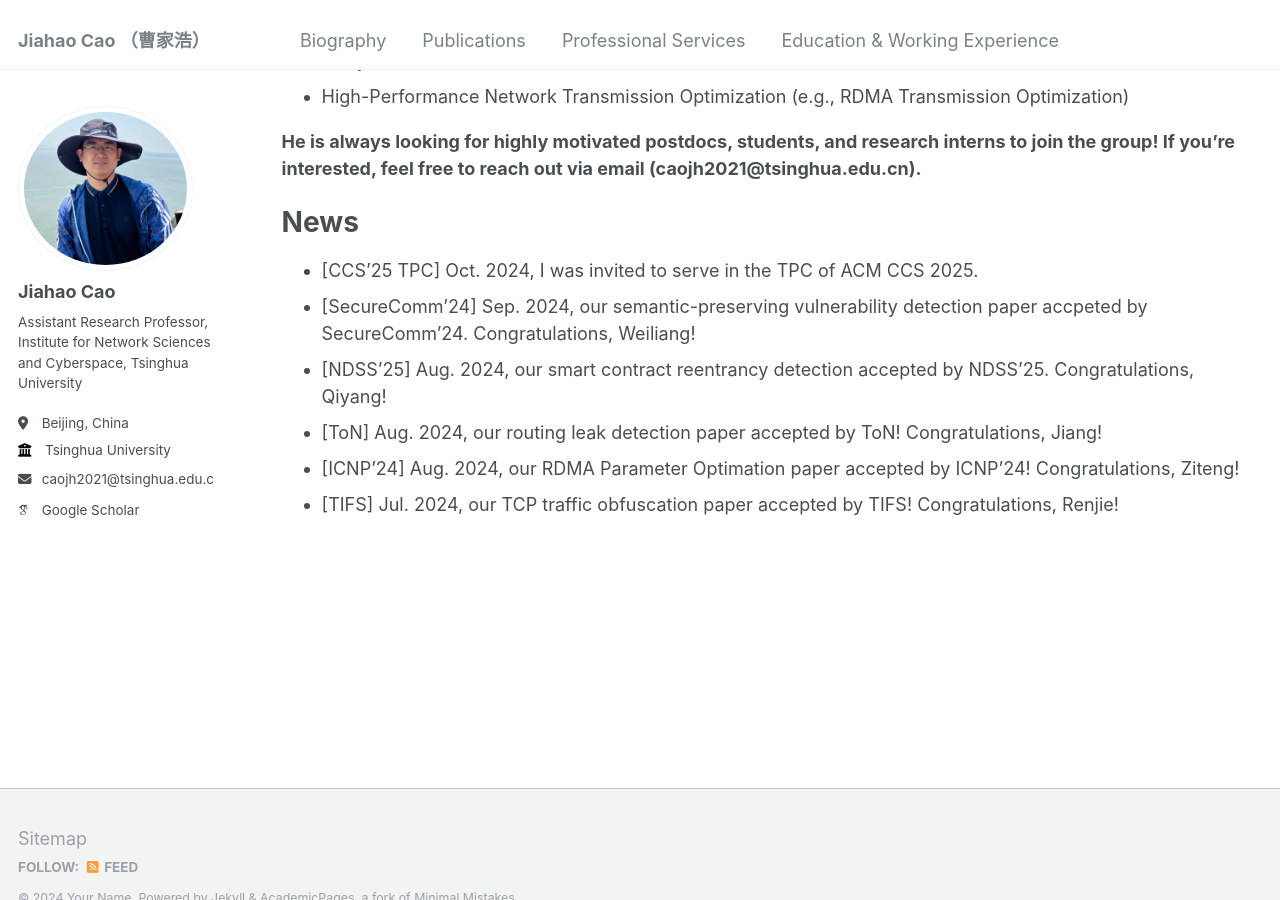
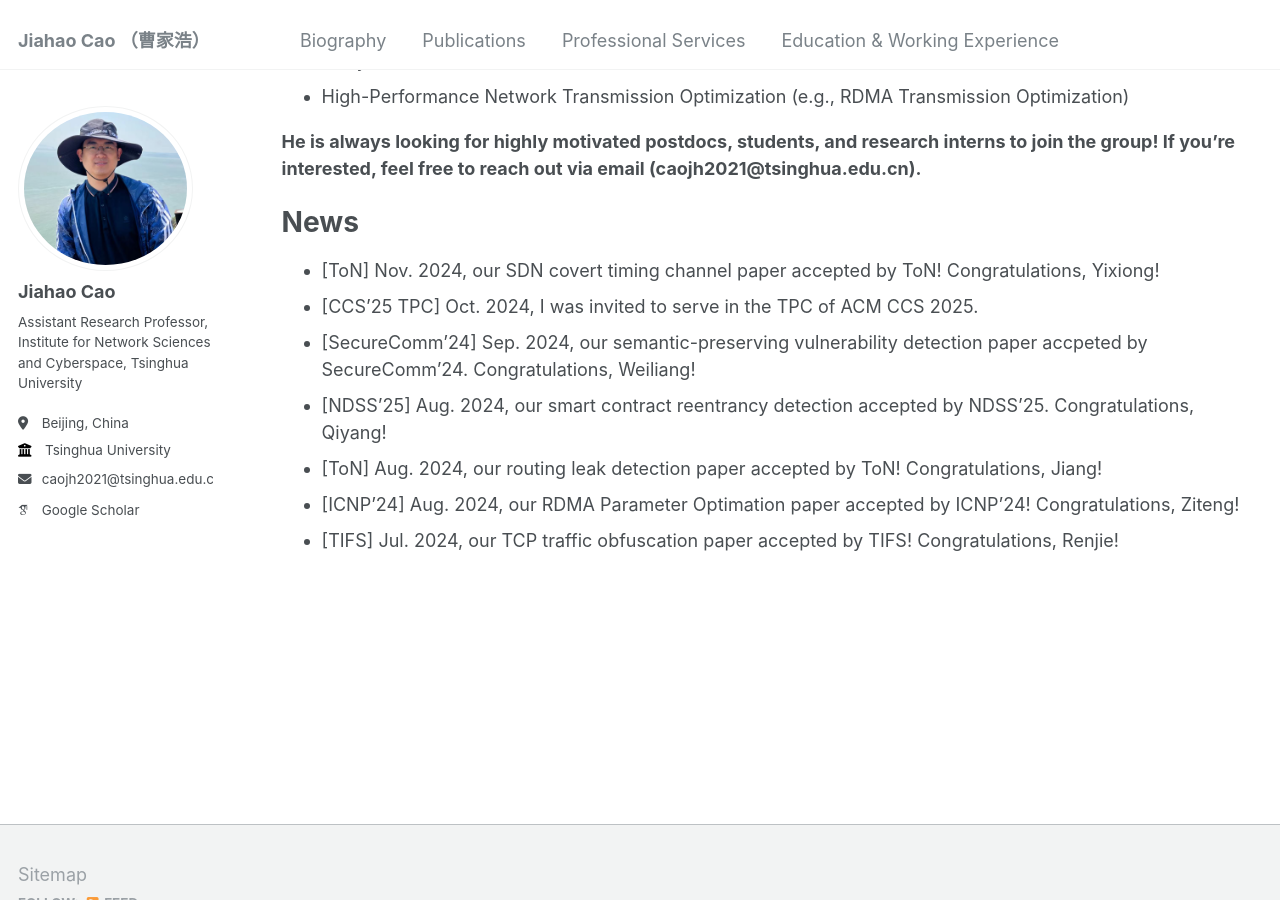
Before and after one commit to caojh15/caojh15.github.io, a Jekyll site: the page built from _pages/about.md, in a window 1280 px wide and 900 px high, scrolled down 643 px. Built offline with Jekyll 4.4.1, drawn with Linux system fonts in a browser that asks for light colours; some web fonts are replaced.

Commit message:
Update about.md

```diff
--- a/_pages/about.md
+++ b/_pages/about.md
@@ -20,6 +20,7 @@ His current interests mainly focus on the following domains:
 **He is always looking for highly motivated postdocs, students, and research interns to join the group! If you're interested, feel free to reach out via email (caojh2021@tsinghua.edu.cn).**
 
 # News
+- [ToN] Nov. 2024, our SDN covert timing channel paper accepted by ToN! Congratulations, Yixiong!
 - [CCS'25 TPC] Oct. 2024, I was invited to serve in the TPC of ACM CCS 2025.
 - [SecureComm'24] Sep. 2024, our semantic-preserving vulnerability detection paper accpeted by SecureComm'24. Congratulations, Weiliang!
 - [NDSS'25] Aug. 2024, our smart contract reentrancy detection accepted by NDSS'25. Congratulations, Qiyang!
```
